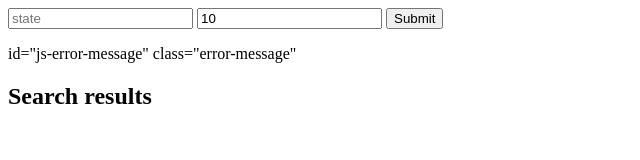
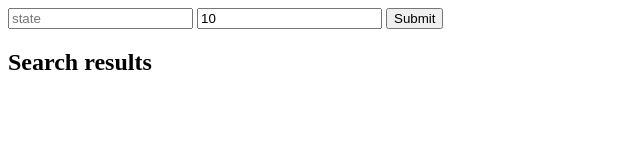
Before and after one commit to CharlesFahrenwald/National-Park-API, a plain HTML site: page index.html in a window 1280 px wide. Shown: the whole page, without its empty margins (0-640 px from the left). Drawn offline with nearby package versions, Linux system fonts and the light colour scheme.

Commit message:
Update index.html

```diff
--- a/index.html
+++ b/index.html
@@ -19,7 +19,6 @@
                 </label>
                 <button type="submit" name="submit" value="submit">Submit</button>
             </form>
-            <p> id="js-error-message" class="error-message"</p>
             <section id="results" class="hidden"></section>
             <h2>Search results</h2>
             <ul id="results-list"></ul>
```
